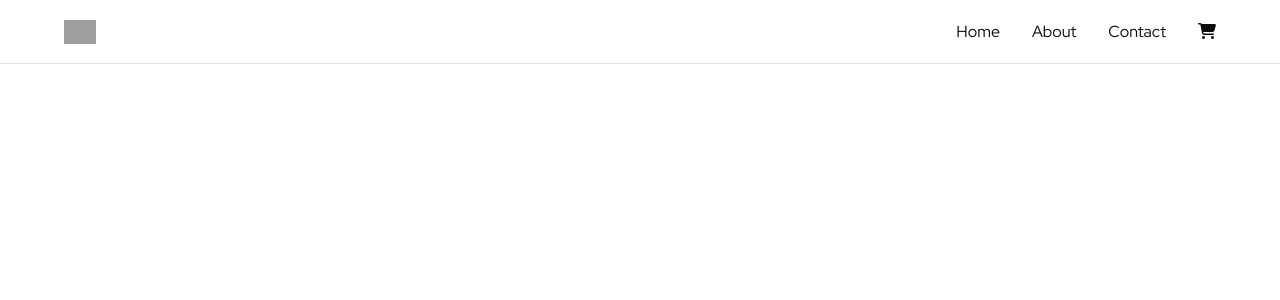
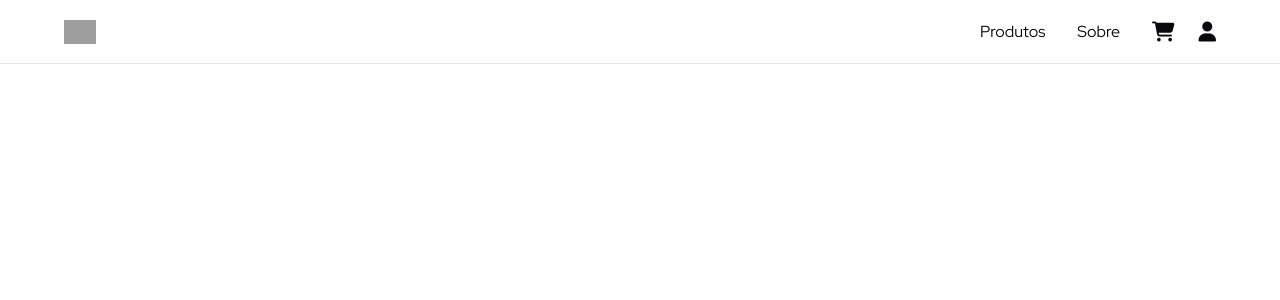
Before and after one commit to aridanpantoja/cs-market, an Angular app: page / in a window 1280 px wide. Shown: the top 300 px of the page. Built offline with nearby package versions, Linux system fonts and the light colour scheme; grey boxes are pictures that could not be loaded.

Commit message:
feat(navbar): add basic auth styles and refactor navbar

```diff
--- a/src/app/components/navbar/navbar.component.html
+++ b/src/app/components/navbar/navbar.component.html
@@ -1,40 +1,39 @@
-<header class="flex px-4 sm:px-16 w-full  items-center justify-between h-16 border-b sticky inset-x-0 top-0 z-50 ">
-    <a href="/" class="hover:cursor translate-x-1/2 sm:translate-x-0 absolute sm:static right-1/2 text-foreground">
-        <img src="https://cdn.akamai.steamstatic.com/apps/csgo/images/csgo_react/global/logo_cs_sm_blk.svg"
-            alt="Logo do CS Market" class="h-6">
+<header
+    class="flex px-4 sm:px-16 w-full items-center h-16 border-b sticky inset-x-0 top-0 z-50 bg-white justify-between">
+    <!-- Logo -->
+    <a href="/" class="hover:cursor text-foreground absolute sm:static translate-x-1/2 sm:translate-x-0 right-1/2">
+        <img src="https://cdn.akamai.steamstatic.com/apps/csgo/images/csgo_react/global/logo_cs_sm_blk.svg" alt="Logo"
+            class="h-6" />
     </a>
 
-    <nav class="hidden sm:block">
-        <ul class="flex gap-8">
-            <li *ngFor="let link of links">
-                <a [href]="link.url">{{ link.label }}</a>
-            </li>
+    <!-- Botão do Menu (Visível apenas no Mobile) -->
+    <button (click)="toggleMenu()" class="block sm:hidden text-xl focus:outline-none" aria-label="Abrir e fechar menu">
+        <i class="fa-solid {{ isMenuOpen ? 'fa-xmark' : 'fa-bars' }}"></i>
+    </button>
 
-            <li>
-                <a>
-                    <i class="fa-solid fa-cart-shopping"></i>
-                </a>
-            </li>
+    <!-- Navegação -->
+    <nav [ngClass]="{
+        'hidden sm:flex sm:gap-8': !isMenuOpen,
+        'flex flex-col absolute top-16 inset-x-0 bg-gray-100 p-4': isMenuOpen
+      }" class="sm:static sm:flex-row sm:bg-transparent ml-0 sm:ml-auto">
+        <ul class="flex flex-col sm:flex-row gap-4 sm:gap-8">
+            <ng-container *ngFor="let link of links">
+                <li *ngIf="link.authRequired ? isAuthenticated : true">
+                    <a [href]="link.url" class="hover:underline underline-offset-4">
+                        {{ link.label }}
+                    </a>
+                </li>
+            </ng-container>
         </ul>
     </nav>
 
-    <div class="block sm:hidden w-full">
-        <div class="flex items-center justify-between text-xl w-full">
-            <button (click)="toggleMenu()">
-                <i class="fa-solid fa-bars"></i>
-            </button>
+    <div class="ml-8 space-x-6">
+        <a *ngIf="!isAuthenticated" href="/checkout">
+            <i class="fa-solid fa-cart-shopping text-xl"></i>
+        </a>
 
-            <a>
-                <i class="fa-solid fa-cart-shopping"></i>
-            </a>
-        </div>
-
-        <nav *ngIf="isMenuOpen" class="absolute top-16 bg-gray-100 py-4 inset-x-0 w-full px-4">
-            <ul class="flex flex-col gap-4">
-                <li *ngFor="let link of links">
-                    <a [href]="link.url">{{ link.label }}</a>
-                </li>
-            </ul>
-        </nav>
+        <a href="/login">
+            <i class="fa-solid fa-user text-xl"></i>
+        </a>
     </div>
 </header>
--- a/src/app/components/navbar/navbar.component.ts
+++ b/src/app/components/navbar/navbar.component.ts
@@ -1,21 +1,22 @@
-import { CommonModule } from '@angular/common';
-import { Component } from '@angular/core';
+import { CommonModule } from '@angular/common'
+import { Component } from '@angular/core'
 
 @Component({
   selector: 'app-navbar',
   standalone: true,
   imports: [CommonModule],
   templateUrl: './navbar.component.html',
-  styleUrl: './navbar.component.css'
+  styleUrl: './navbar.component.css',
 })
 export class NavbarComponent {
   links = [
-    { label: 'Home', url: '/' },
-    { label: 'About', url: '/about' },
-    { label: 'Contact', url: '/contact' },
+    { label: 'Produtos', url: '/products', authRequired: false },
+    { label: 'Sobre', url: '/about', authRequired: false },
+    { label: 'Dashboard', url: '/dashboard', authRequired: true },
   ]
 
   isMenuOpen = false
+  isAuthenticated = false
 
   toggleMenu(): void {
     this.isMenuOpen = !this.isMenuOpen
```
